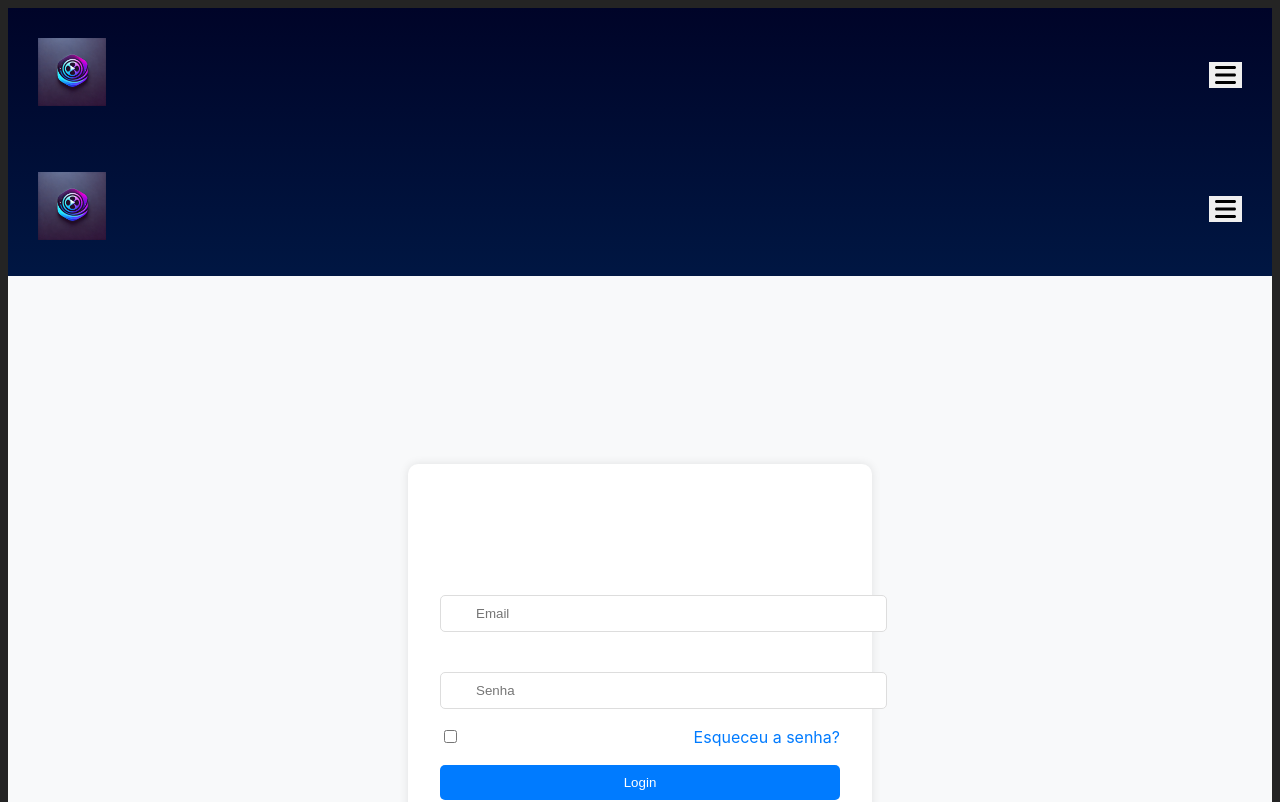
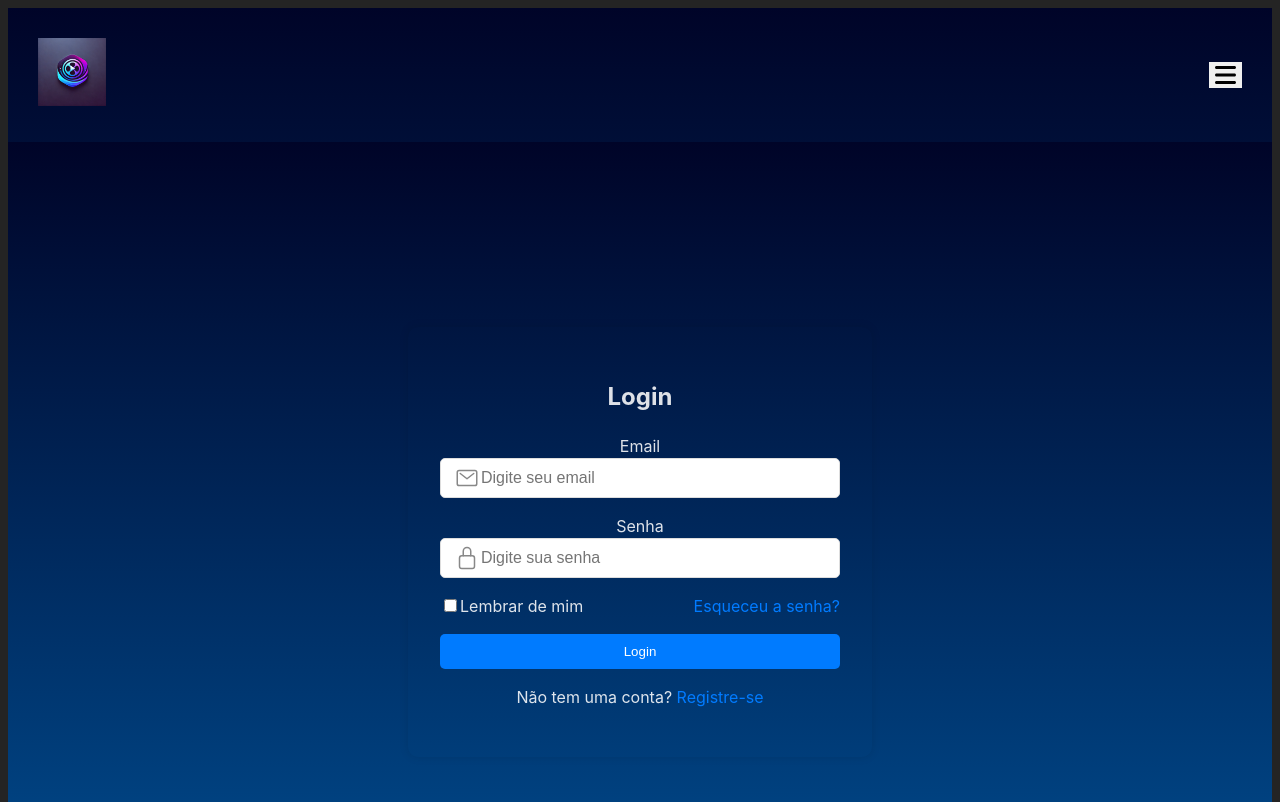
Before and after one commit to pedromelobitencourt/Movie-Recommender-System, a React (Vite) app in the folder frontend/streamconnect/: page /signin in a window 1280 px wide. Shown: the top 802 px of the page. Built offline with nearby package versions, Linux system fonts and the light colour scheme.

Commit message:
tela de login

```diff
--- a/frontend/streamconnect/src/pages/signin/SignIn.css
+++ b/frontend/streamconnect/src/pages/signin/SignIn.css
@@ -4,11 +4,11 @@
     justify-content: center;
     align-items: center;
     min-height: 100vh;
-    background-color: #f8f9fa;
+    background: linear-gradient(to bottom, #000428, #004e92);
   }
 
   .form-box.login {
-    background: #fff;
+    background: transparent;
     padding: 2rem;
     border-radius: 10px;
     box-shadow: 0 0 10px rgba(0, 0, 0, 0.1);
@@ -21,19 +21,34 @@
     margin-bottom: 1rem;
   }
 
+  .input-with-icon {
+    position: relative;
+    display: flex;
+    align-items: center;
+  }
+
+  .input-icon {
+    position: absolute;
+    left: 15px; /* Aumente a distância do ícone para a borda esquerda */
+    color: #888;
+    font-size: 1.5rem; /* Aumente o tamanho do ícone */
+  }
+
   .input-box .icon {
     position: absolute;
     left: 10px;
     top: 50%;
     transform: translateY(-50%);
     color: #888;
+    margin-right: 30px;
   }
 
   .input-box input {
     width: 100%;
-    padding: 10px 10px 10px 35px;
+    padding: 10px 10px 10px 40px; /* Ajuste o padding para acomodar o ícone */
     border: 1px solid #ddd;
     border-radius: 5px;
+    font-size: 1rem;
   }
 
   .remember-forgot {
--- a/frontend/streamconnect/src/pages/signin/SignIn.tsx
+++ b/frontend/streamconnect/src/pages/signin/SignIn.tsx
@@ -3,7 +3,6 @@ import { useNavigate } from 'react-router-dom';
 import { Form, Button } from 'react-bootstrap';
 import { IonIcon } from '@ionic/react';
 import { mailOutline, lockClosedOutline } from 'ionicons/icons';
-import Header from '../../components/Header';
 import './SignIn.css';
 
 const SignIn: React.FC = () => {
@@ -32,33 +31,40 @@ const SignIn: React.FC = () => {
 
   return (
     <div>
-      <Header />
       <div className="wrapper">
         <div className="form-box login">
           <h2>Login</h2>
           <Form onSubmit={handleSubmit}>
             <Form.Group className="input-box">
-              <IonIcon icon={mailOutline} />
+              <label htmlFor="email">Email</label>
+              <div className="input-with-icon">
+                <IonIcon icon={mailOutline} className="input-icon" />
                 <Form.Control
-                type="text"
+                  type="email"
+                  id="email"
                   name="email"
-                placeholder="Email"
+                  placeholder="Digite seu email"
                   value={formData.email}
                   onChange={handleChange}
                   required
                 />
+              </div>
             </Form.Group>
 
             <Form.Group className="input-box">
-              <IonIcon icon={lockClosedOutline} />
+            <label htmlFor="password">Senha</label>
+              <div className="input-with-icon">
+                <IonIcon icon={lockClosedOutline} className="input-icon" />
                 <Form.Control
                   type="password"
+                  id="password"
                   name="password"
-                placeholder="Senha"
+                  placeholder="Digite sua senha"
                   value={formData.password}
                   onChange={handleChange}
                   required
                 />
+              </div>
             </Form.Group>
 
             <Form.Group className="remember-forgot">
--- a/frontend/streamconnect/src/pages/signup/SignUp.css
+++ b/frontend/streamconnect/src/pages/signup/SignUp.css
@@ -4,21 +4,20 @@
     justify-content: center;
     align-items: center;
     min-height: 100vh;
-    background-color: #f8f9fa;
+    background: linear-gradient(to bottom, #000428, #004e92);
     width: 100%;
   }
 
   .form-box.register {
-    background: #fff;
+    background: transparent;
     padding: 2rem;
     border-radius: 10px;
-    box-shadow: 0 0 10px rgba(0, 0, 0, 0.1);
-    width: 100%;
+    width: 60%;
   }
 
   .input-box {
     position: relative;
-    margin-bottom: 1rem;
+    flex-direction: row;
   }
 
   .input-box .icon {
@@ -30,8 +29,15 @@
   }
 
   .input-box input {
-    width: 100%;
+    width: 50%;
     padding: 10px 10px 10px 35px;
+    border: 1px solid #ddd;
+    border-radius: 5px;
+  }
+
+  .form-text-field {
+    width: 80%;
+    padding: 10px;
     border: 1px solid #ddd;
     border-radius: 5px;
   }
@@ -59,3 +65,11 @@
     color: #007bff;
     text-decoration: none;
   }
+
+  .basic-multi-select {
+    width: 80%;
+    padding: 10px;
+    border: 1px solid #ddd;
+    border-radius: 5px;
+    background-color: black;
+  }
--- a/frontend/streamconnect/src/pages/signup/SignUp.tsx
+++ b/frontend/streamconnect/src/pages/signup/SignUp.tsx
@@ -92,6 +92,7 @@ const SignUpForm: React.FC = () => {
           <Form.Group className="input-box">
             <IonIcon icon={mailOutline} />
             <Form.Control
+              className='form-text-field'
               type="email"
               name="email"
               placeholder="Email"
@@ -104,6 +105,7 @@ const SignUpForm: React.FC = () => {
           <Form.Group className="input-box">
             <IonIcon icon={lockClosedOutline} />
             <Form.Control
+              className='form-text-field'
               type="password"
               name="password"
               placeholder="Senha"
@@ -143,6 +145,7 @@ const SignUpForm: React.FC = () => {
           <Form.Group className="input-box">
             <IonIcon icon={locationOutline} />
             <Form.Control
+              className='form-text-field'
               type="text"
               name="location"
               placeholder="Localização"
```
Lines whose indentation alone changed are shown as unchanged.
